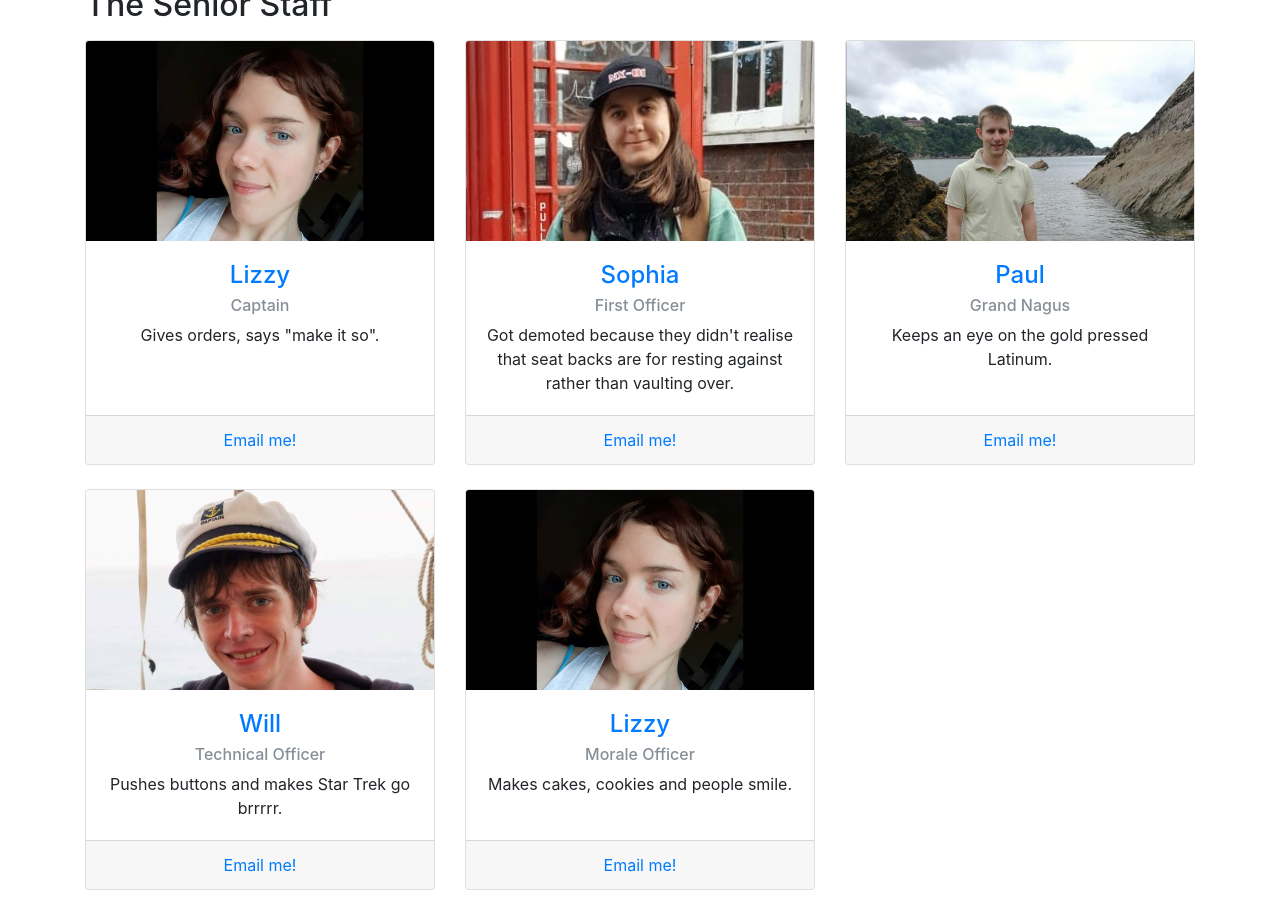
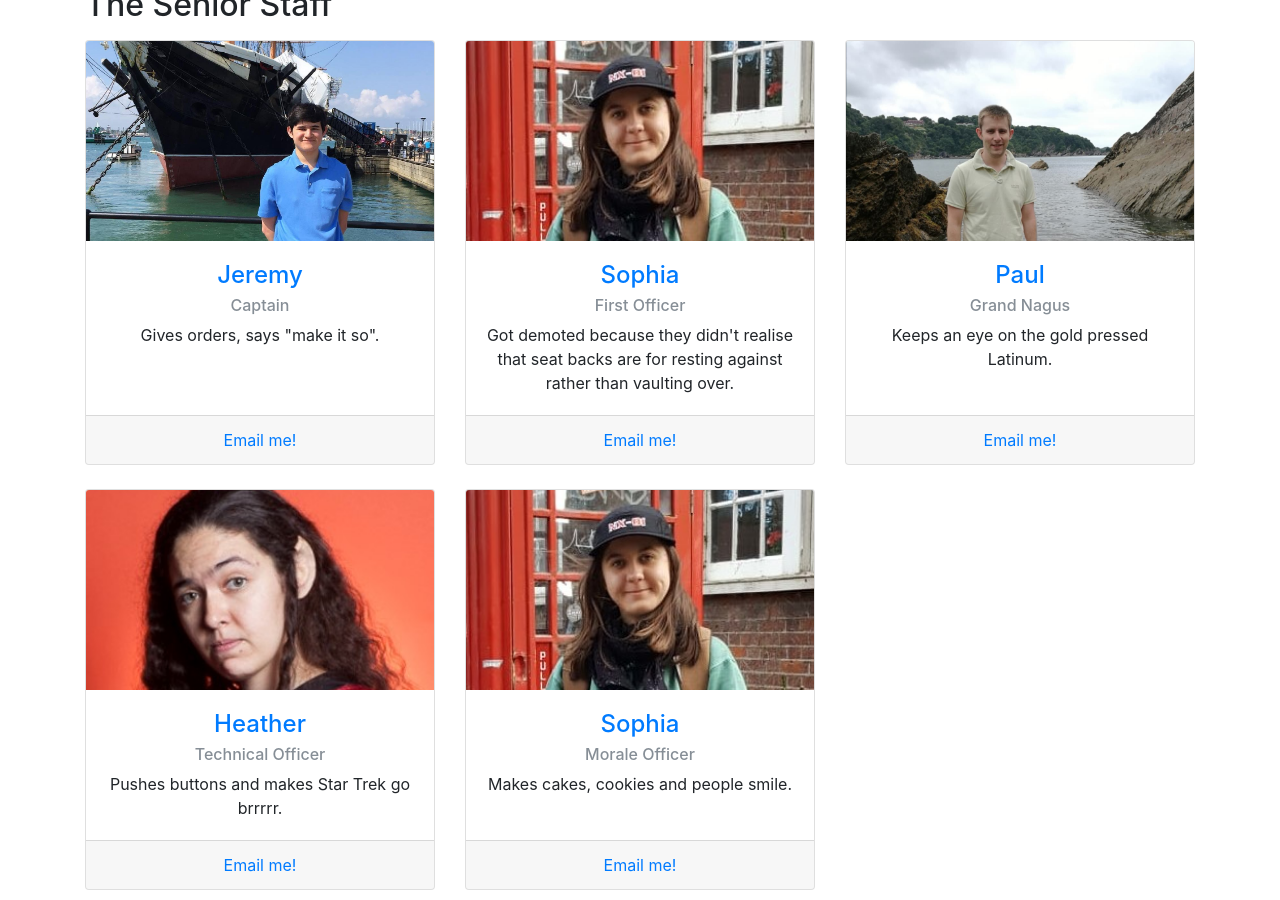
Before and after one commit to oxfordstartreksociety/oxfordstartreksociety.github.io, a Jekyll site: the page built from crew.html, in a window 1280 px wide and 900 px high, scrolled down 266 px. Built offline with Jekyll 4.4.1, drawn with Linux system fonts in a browser that asks for light colours.

Commit message:
New crew

```diff
--- a/crew.html
+++ b/crew.html
@@ -16,9 +16,9 @@ layout: default
   <div class="row">
 	<div class="col-lg-4 mb-4">
 	  <div class="card h-100 text-center">
-		<img class="crew card-img-top" src="/img/lizzy.jpg" alt="">
+		<img class="crew card-img-top" src="/img/FirstOfficer2019.jpg" alt="">
 		<div class="card-body">
-		  <h4 class="card-title">Lizzy</h4>
+		  <h4 class="card-title">Jeremy</h4>
 		  <h6 class="card-subtitle mb-2 text-muted">Captain</h6>
 		  <p class="card-text">Gives orders, says "make it so".</p>
 		</div>
@@ -55,9 +55,9 @@ layout: default
 	</div>
 	<div class="col-lg-4 mb-4">
 	  <div class="card h-100 text-center">
-		<img class="crew card-img-top" src="/img/Captain2019.jpg" alt="">
+		<img class="crew card-img-top" src="/img/heather_cropped.jpg" alt="">
 		<div class="card-body">
-		  <h4 class="card-title">Will</h4>
+		  <h4 class="card-title">Heather</h4>
 		  <h6 class="card-subtitle mb-2 text-muted">Technical Officer</h6>
 		  <p class="card-text">Pushes buttons and makes Star Trek go brrrrr.</p>
 		</div>
@@ -68,9 +68,9 @@ layout: default
 	</div>
 	<div class="col-lg-4 mb-4">
 	  <div class="card h-100 text-center">
-		<img class="crew card-img-top" src="/img/lizzy.jpg" alt="">
+		<img class="crew card-img-top" src="/img/SophiaVaughan3.jpg" alt="">
 		<div class="card-body">
-		  <h4 class="card-title">Lizzy</h4>
+		  <h4 class="card-title">Sophia</h4>
 		  <h6 class="card-subtitle mb-2 text-muted">Morale Officer</h6>
 		  <p class="card-text">Makes cakes, cookies and people smile.</p>
 		</div>
```
